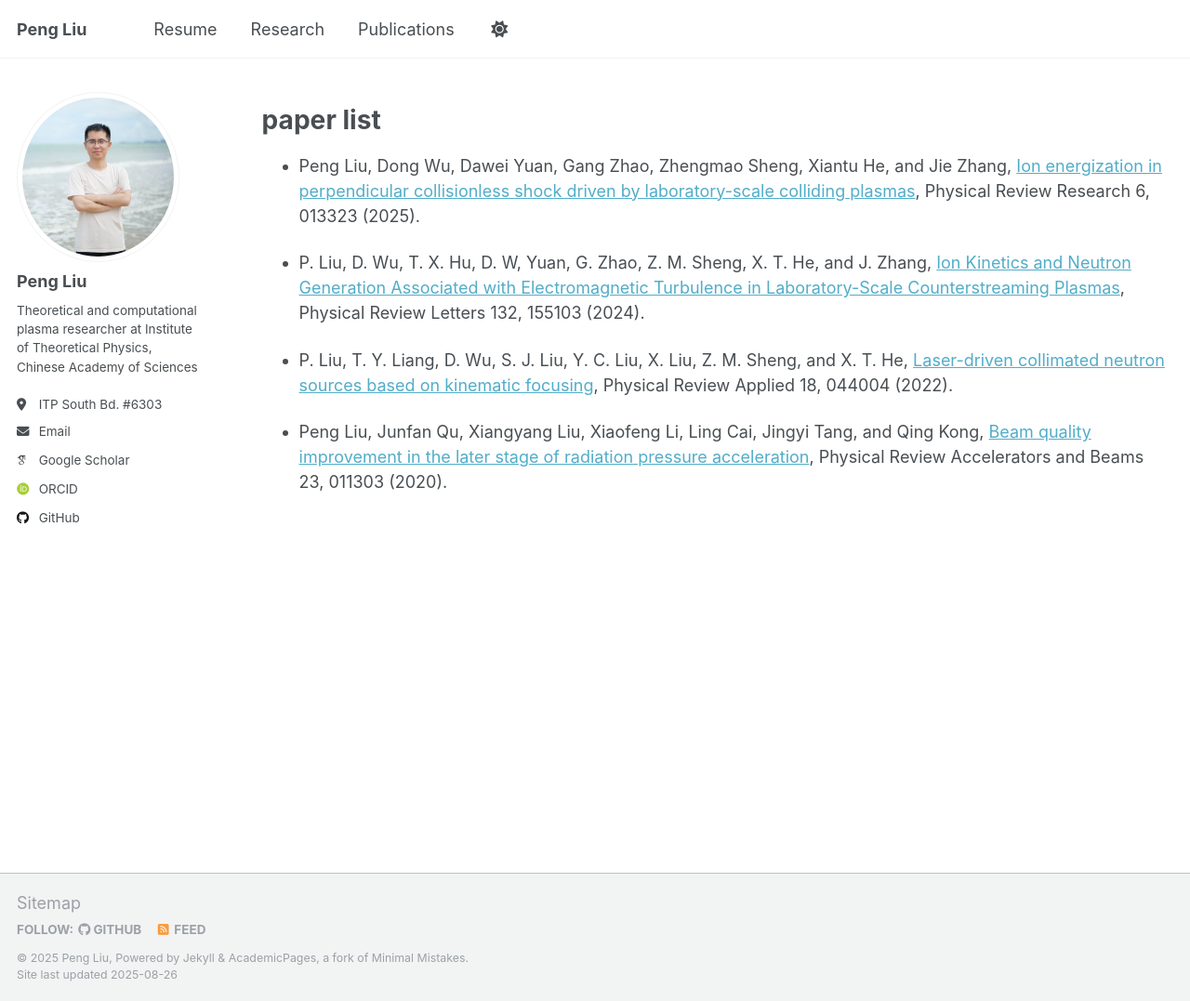
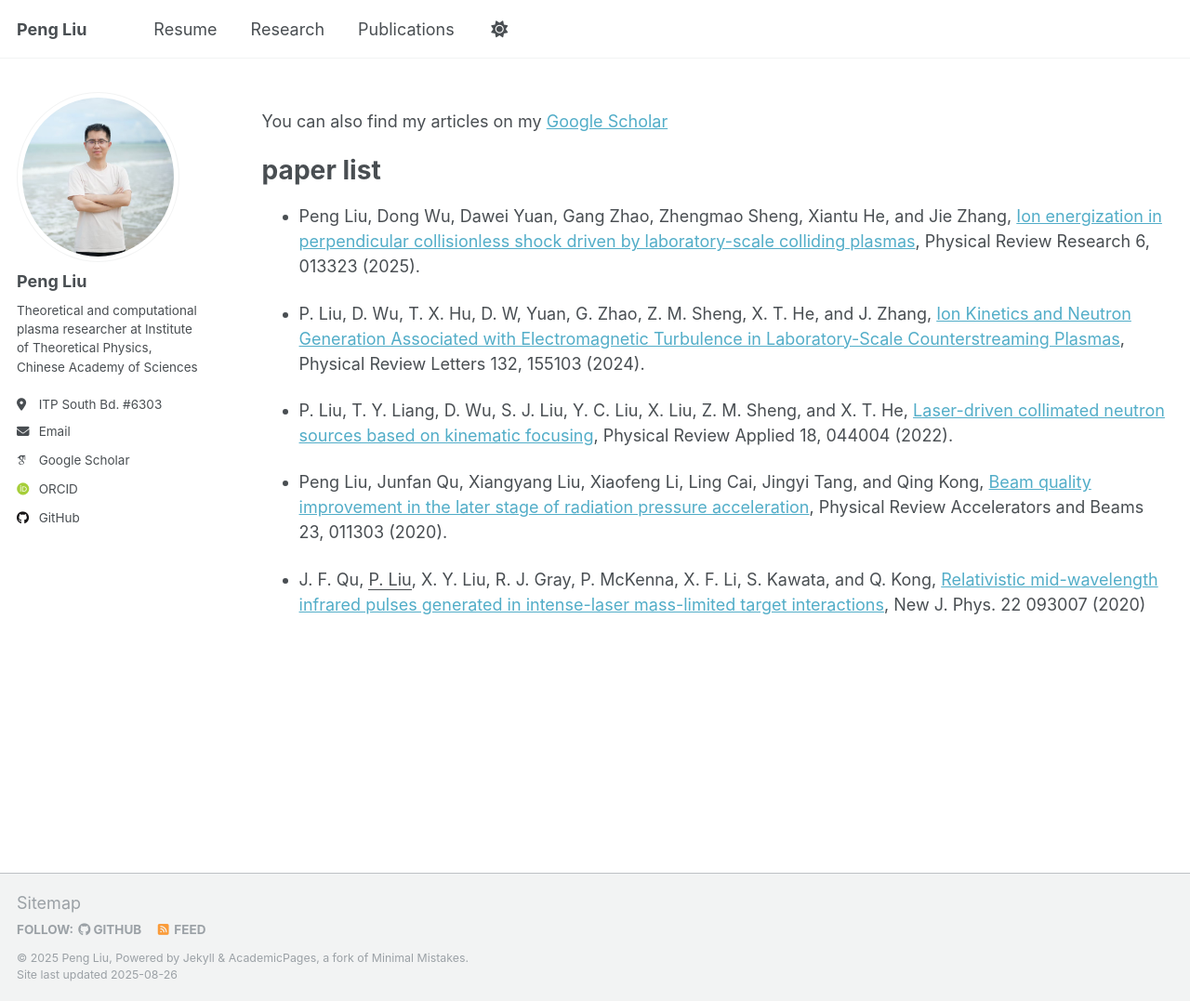
Before and after one commit to pliulfcuigithub/pliulfcuigithub.github.io, a Jekyll site: the page built from _pages/publications.md, in a window 1280 px wide and 1077 px high. Shown: the whole window at 93% size. Built offline with Jekyll 4.4.1, drawn with Linux system fonts in a browser that asks for light colours; some web fonts are replaced.

Commit message:
Update publications.md

```diff
--- a/_pages/publications.md
+++ b/_pages/publications.md
@@ -5,6 +5,8 @@ author_profile: true
 ---
 
 {% include base_path %}
+
+You can also find my articles on my [Google Scholar](https://scholar.google.com/citations?hl=en&user=lDU18aIAAAAJ)
 
 paper list
 ======
@@ -16,6 +18,8 @@ paper list
 
 * Peng Liu, Junfan Qu, Xiangyang Liu, Xiaofeng Li, Ling Cai, Jingyi Tang, and Qing Kong, [Beam quality improvement in the later stage of radiation pressure acceleration](https://journals.aps.org/prab/abstract/10.1103/PhysRevAccelBeams.23.011303), Physical Review Accelerators and Beams 23, 011303 (2020).
 
+* J. F. Qu, <u>P. Liu</u>, X. Y. Liu, R. J. Gray, P. McKenna, X. F. Li, S. Kawata, and Q. Kong, [Relativistic mid-wavelength infrared pulses generated in intense-laser mass-limited target interactions](https://iopscience.iop.org/article/10.1088/1367-2630/abaab0), New J. Phys. 22 093007 (2020)
+
 [//]: Co-authored publications
 [//]: ======
 
```
